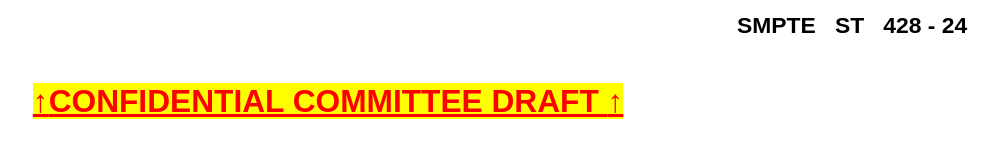
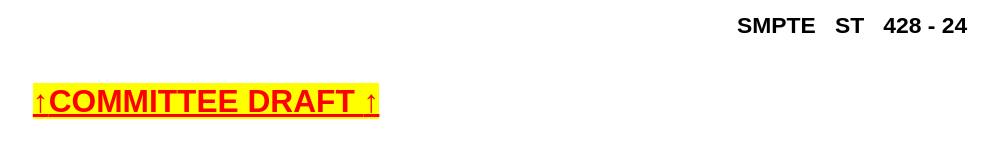
Before and after one commit to SMPTE/st428-24, a plain HTML site: page 27c-st-428-24-cd-2024-03-31-pub/pub-rl.html in a window 1280 px wide. Shown: the top 141 px of the page, without its empty margins (140-1138 px from the left). Drawn offline with Linux system fonts and the light colour scheme.

Commit message:
Make the CD public

```diff
--- a/27c-st-428-24-cd-2024-03-31-pub/pub-rl.html
+++ b/27c-st-428-24-cd-2024-03-31-pub/pub-rl.html
@@ -8,6 +8,7 @@
   <meta itemprop="pubPart" content="24">
   <meta itemprop="pubState" content="pub">
   <meta itemprop="pubStage" content="CD">
+  <meta itemprop="pubConfidential" content="no">
   <meta itemprop="pubTC" content="27C">
   <meta itemprop="pubSuiteTitle" content="D-Cinema Distribution Master">
   <meta itemprop="pubDateTime" content="2024-03-14">
@@ -606,8 +607,7 @@ ST
 </div>
 </div>
 <div id="long-pub-stage">
-<ins class="diff-new">CONFIDENTIAL
-Committee
+<ins class="diff-new">Committee
 Draft
 </ins></div><img id="smpte-logo" src="static/smpte-logo.png" alt="SMPTE logo">
 <div id="long-doc-type">
```
Also changed, not shown: 27c-st-428-24-cd-2024-03-31-pub/index.html (+2 -1 lines), 1 other file.
